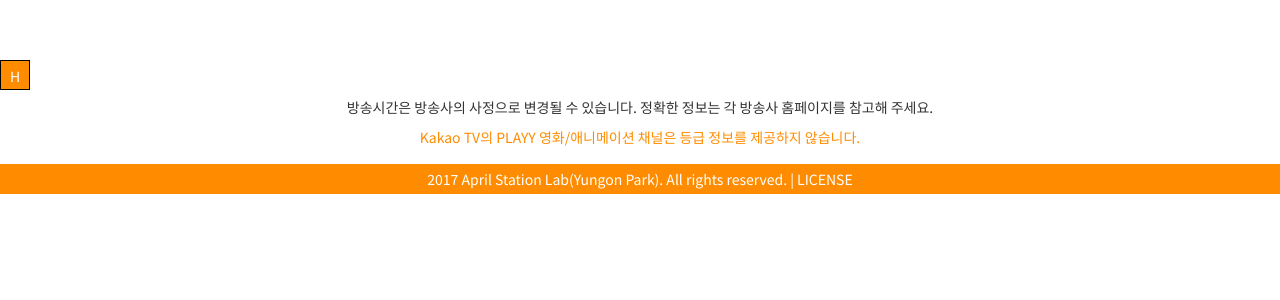
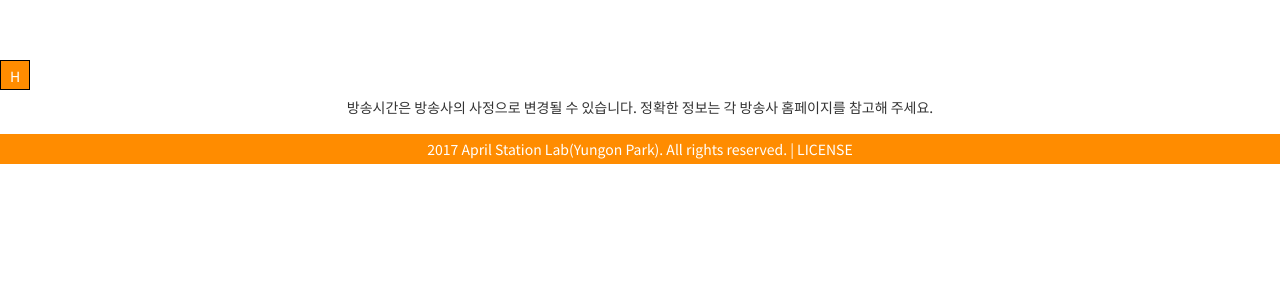
Before and after one commit to rubysoho07/MovieScheduler, a Django app: template templates/scheduler_core/movieschedule_archive_day.html in a window 1280 px wide. Shown: the part 52-352 px from the top of the page. Run offline with Django 3.2, Linux system fonts and the light colour scheme; the template is opened without the code that fills it, so the values that code supplies are empty; parts of the project's set-up code (start-up, migrations or seed data) failed here and were passed over; some libraries are stand-ins or nearby versions.

Commit message:
kakao TV 영화/애니메이션 채널 서비스 종료에 따른 관련 내용 삭제

```diff
--- a/templates/scheduler_core/movieschedule_archive_day.html
+++ b/templates/scheduler_core/movieschedule_archive_day.html
@@ -67,11 +67,6 @@ Movie Scheduler | {{ day }}
 <div class="notice">
     <div class="content">
         <p>방송시간은 방송사의 사정으로 변경될 수 있습니다. 정확한 정보는 각 방송사 홈페이지를 참고해 주세요.</p>
-        <p>
-            <a href="http://kakao-tv.tistory.com/category/PLAYY%20%ED%8E%B8%EC%84%B1%ED%91%9C">
-                Kakao TV의 PLAYY 영화/애니메이션 채널은 등급 정보를 제공하지 않습니다.
-            </a>
-        </p>
     </div>
 </div>
 {% endblock %}
```
